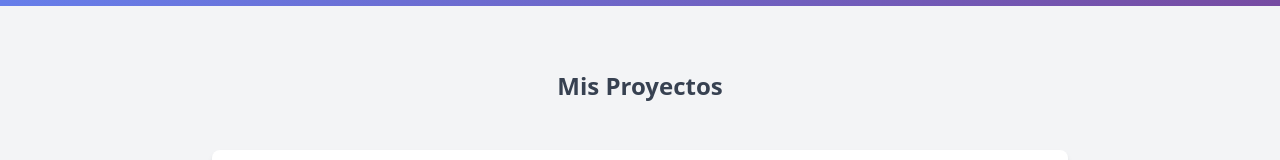
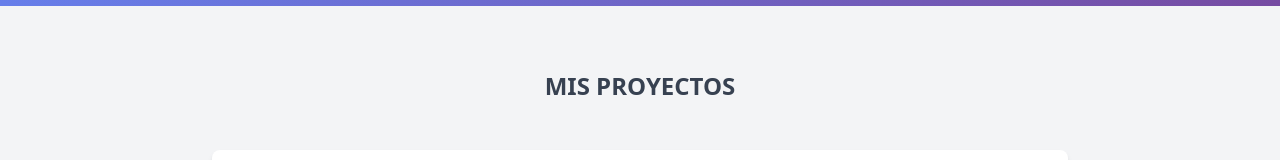
Before and after one commit to CarlaFernandezTaus/carla-tailwind, a website: page index.html in a window 1280 px wide. Shown: the part 294-454 px from the top of the page. Drawn offline with nearby package versions, Linux system fonts and the light colour scheme.

Commit message:
Modify index

```diff
--- a/index.html
+++ b/index.html
@@ -31,7 +31,7 @@
     <!-- Proyectos Section -->
     <section id="proyectos" class="py-16 bg-gray-100">
         <div class="max-w-4xl mx-auto px-5">
-            <h2 class="text-4xl font-bold text-center mb-12 md:text-2xl">Mis Proyectos</h2>
+            <h2 class="text-8xl font-bold text-center mb-12 md:text-2xl uppercase">Mis Proyectos</h2>
 
                 <!-- Proyecto 1 -->
                 <div class="bg-white p-8 mb-8 rounded-lg shadow-md hover:shadow-2xl hover:-translate-y-1 transition-all duration-300">
```
Also changed, not shown: output.css.
